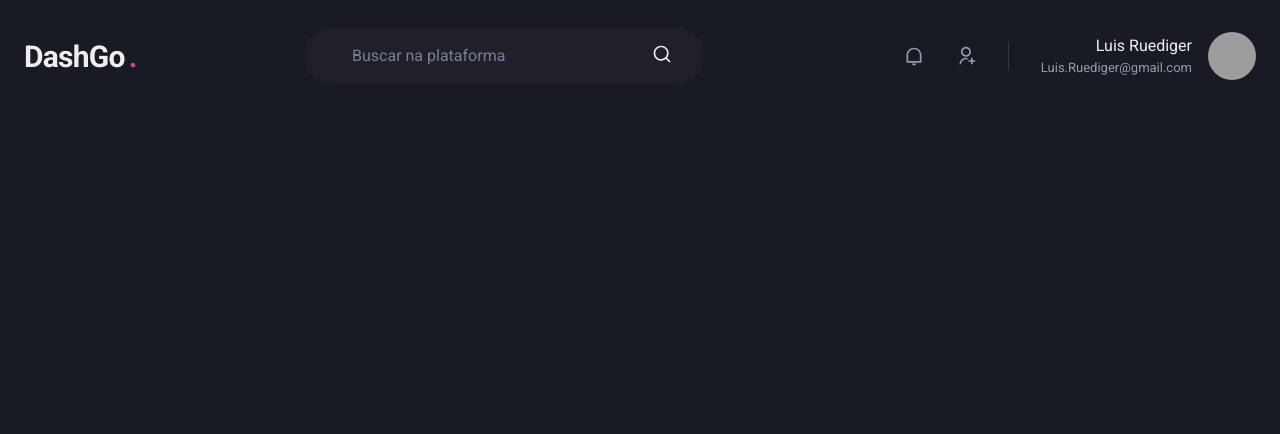
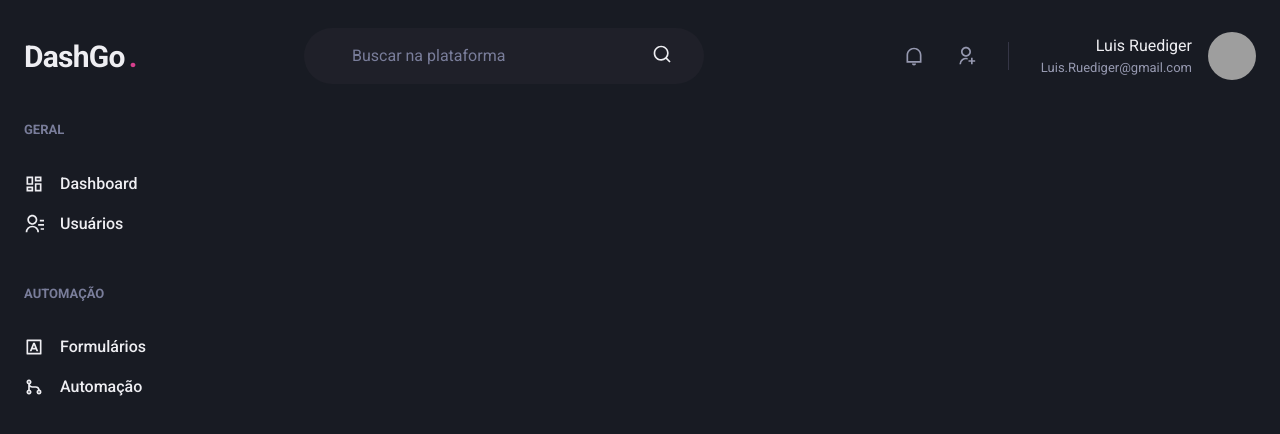
Before and after one commit to LuisRuediger/DashGo, a Next.js app: page /dashboard in a window 1280 px wide. Shown: the top 434 px of the page. Built offline with nearby package versions, Linux system fonts and the light colour scheme; grey boxes are pictures that could not be loaded.

Commit message:
sidebar component

```diff
--- /dev/null
+++ b/src/components/Sidebar.tsx
@@ -0,0 +1,37 @@
+import { Box, Icon, Link, Stack, Text } from "@chakra-ui/react";
+import { RiContactsLine, RiDashboardLine, RiGitMergeLine, RiInputMethodLine } from "react-icons/ri";
+
+export function Sidebar() {
+  return (
+    <Box as="aside" w="64" mr="8">
+      <Stack spacing="12" align="flex-start">
+        <Box>
+          <Text fontWeight="bold" color="gray.400" fontSize="small">GERAL</Text>
+          <Stack spacing="4" mt="8" align="stretch">
+            <Link display="flex" alignItems="center">
+              <Icon as={RiDashboardLine} fontSize="20"/>
+              <Text ml="4" fontWeight="medium">Dashboard</Text>
+            </Link>
+            <Link display="flex" alignItems="center">
+              <Icon as={RiContactsLine} fontSize="20"/>
+              <Text ml="4" fontWeight="medium">Usuários</Text>
+            </Link>
+          </Stack>
+        </Box>
+        <Box>
+          <Text fontWeight="bold" color="gray.400" fontSize="small">AUTOMAÇÃO</Text>
+          <Stack spacing="4" mt="8" align="stretch">
+            <Link display="flex" alignItems="center">
+              <Icon as={RiInputMethodLine} fontSize="20"/>
+              <Text ml="4" fontWeight="medium">Formulários</Text>
+            </Link>
+            <Link display="flex" alignItems="center">
+              <Icon as={RiGitMergeLine} fontSize="20"/>
+              <Text ml="4" fontWeight="medium">Automação</Text>
+            </Link>
+          </Stack>
+        </Box>
+      </Stack>
+    </Box>
+  )
+}
--- a/src/pages/dashboard.tsx
+++ b/src/pages/dashboard.tsx
@@ -1,7 +1,21 @@
+import { Flex } from "@chakra-ui/react";
 import { Header } from "../components/Header";
+import { Sidebar } from "../components/Sidebar";
 
 export default function Dashboard() {
   return (
-    <Header/>
+    <Flex direction="column" h="100vh">
+      <Header/>
+
+      <Flex
+        w="100%"
+        my="6"
+        maxWidth={1480}
+        mx="auto"
+        px="6"
+      >
+        <Sidebar/>
+      </Flex>
+    </Flex>
   )
 }
```
